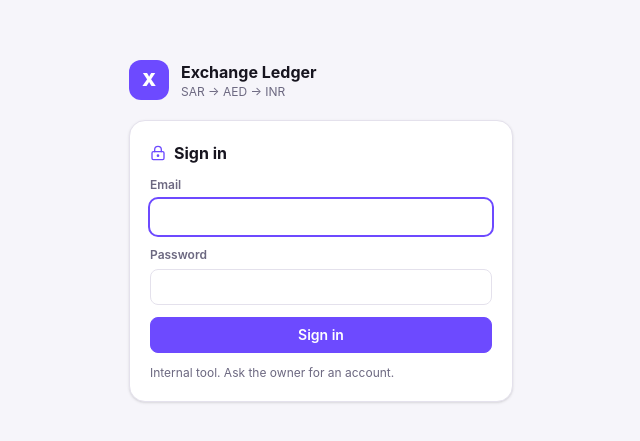
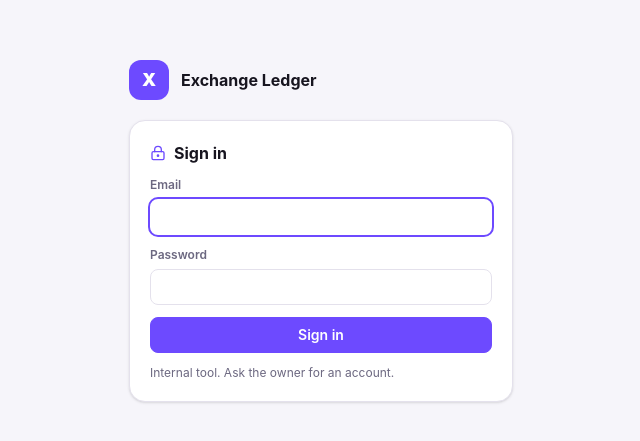
Before and after one commit to fayis4392-netizen/Money_app, a React (Vite) app: page / in a window 1280 px wide. Shown: the part 169-610 px from the top of the page, without its empty margins (319-959 px from the left). Built offline with nearby package versions, Linux system fonts and the light colour scheme; no server answers.

Commit message:
Remove the SAR → AED → INR line under the app name

```diff
--- a/src/components/AuthGate.tsx
+++ b/src/components/AuthGate.tsx
@@ -53,7 +53,6 @@ export function AuthGate({ children }: { children: ReactNode }) {
           <div className="grid size-10 place-items-center rounded-xl bg-accent text-lg font-black text-white">X</div>
           <div>
             <div className="font-bold">Exchange Ledger</div>
-            <div className="text-xs text-muted">SAR → AED → INR</div>
           </div>
         </div>
         {phase === 'checking' || phase === 'loading' ? (
--- a/src/components/layout/AppShell.tsx
+++ b/src/components/layout/AppShell.tsx
@@ -74,7 +74,6 @@ export function AppShell() {
           <div className="grid size-9 place-items-center rounded-xl bg-accent text-sm font-black text-accent-fg">X</div>
           <div>
             <div className="text-sm font-bold">Exchange Ledger</div>
-            <div className="text-xs text-muted">SAR → AED → INR</div>
           </div>
         </div>
         {NAV.map((g) => (
```
